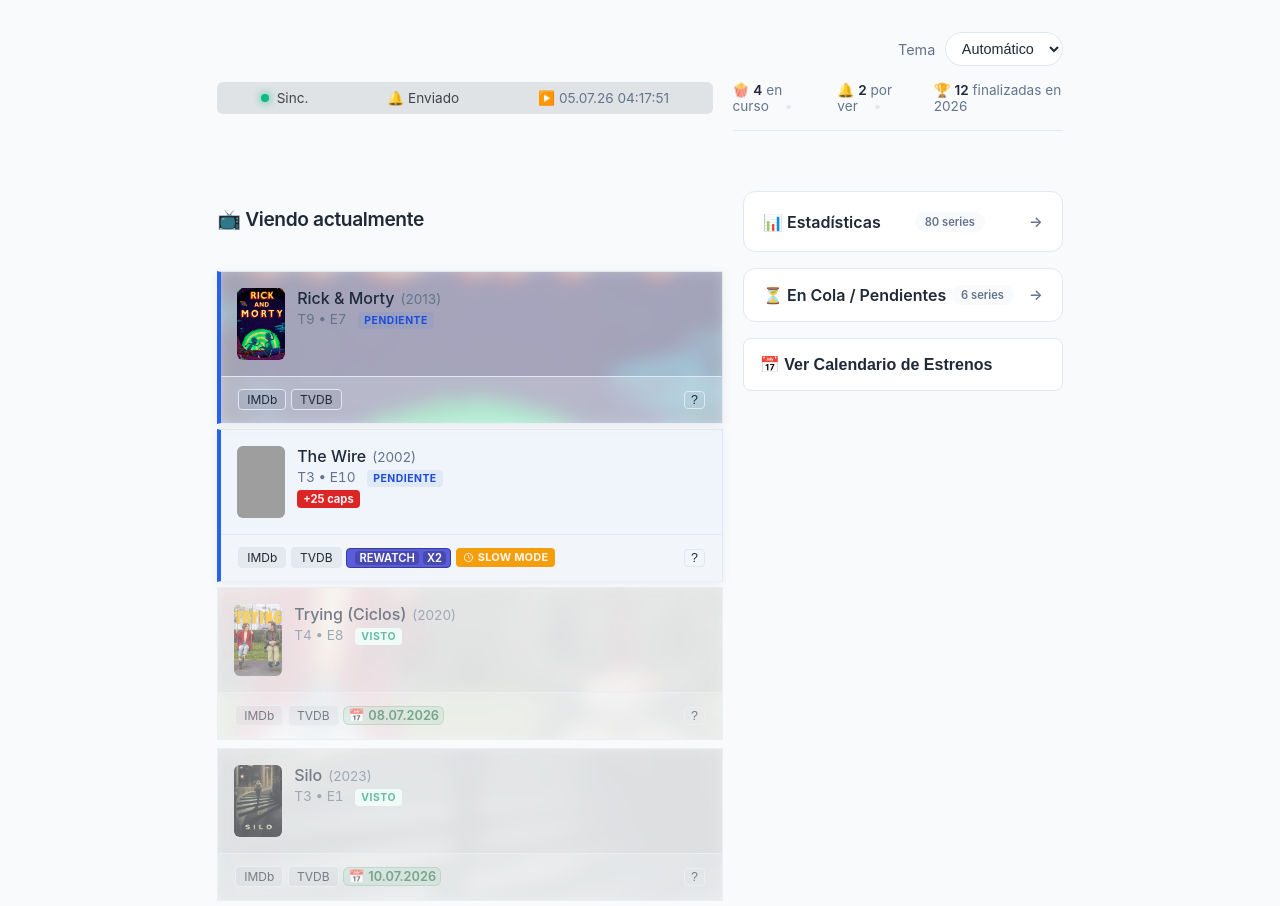
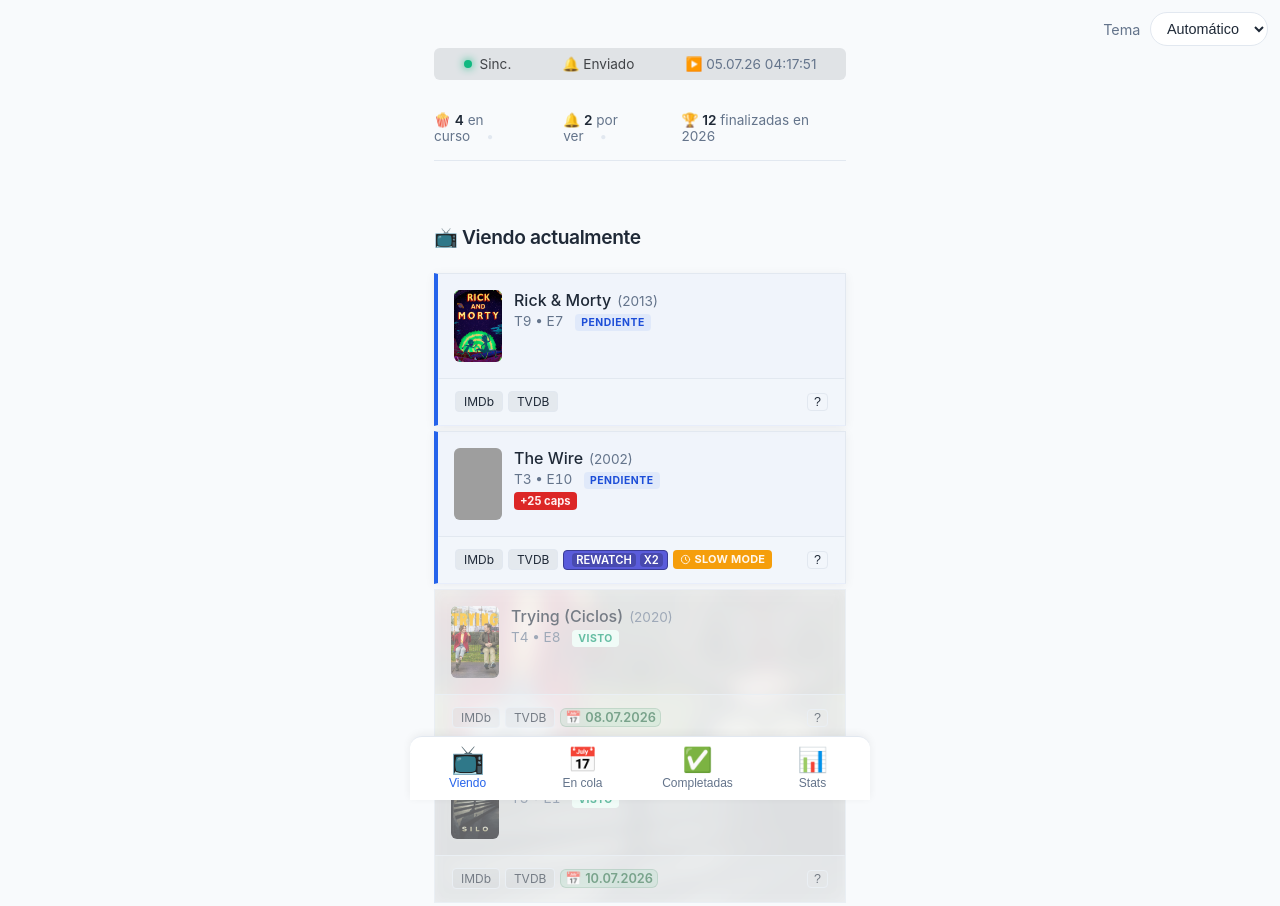
Before and after one commit to naoxink/viendo, a plain HTML site: page index.html in a window 1280 px wide. Shown: the top 906 px of the page. Drawn offline with nearby package versions, Linux system fonts and the light colour scheme; grey boxes are pictures that could not be loaded.

Commit message:
Navegación mejorada, contenido fragmentado

```diff
--- a/src/components/App.js
+++ b/src/components/App.js
@@ -1,21 +1,19 @@
 import { ref, computed, onMounted, onBeforeUnmount, watch } from 'vue'
 import { useSeriesData } from '../composables/useSeriesData.js'
-import StatusDashboard from './StatusDashboard.js'
-import StatsBar from './StatsBar.js'
-import StatsPanel from './StatsPanel.js'
-import ViendoList from './ViendoList.js'
-import HistoricoList from './HistoricoList.js'
-import EnColaList from './EnColaList.js'
-import DropeadasList from './DropeadasList.js'
-import CalendarioEstrenos from './CalendarioEstrenos.js'
+import BottomNav from './BottomNav.js'
+import ViewViendo from './views/ViewViendo.js'
+import ViewEnCola from './views/ViewEnCola.js'
+import ViewCompletadas from './views/ViewCompletadas.js'
+import ViewStats from './views/ViewStats.js'
 
 export default {
     name: 'App',
-    components: { StatusDashboard, StatsBar, StatsPanel, ViendoList, HistoricoList, EnColaList, DropeadasList, CalendarioEstrenos },
+    components: { BottomNav, ViewViendo, ViewEnCola, ViewCompletadas, ViewStats },
     setup() {
         const { data, status, lastUpdate, loading, error, añoActual, loadAll } = useSeriesData()
         const searchTerm = ref('')
         const themePreference = ref('auto')
+        const activeView = ref('viendo')
 
         const applyTheme = (preference = themePreference.value) => {
             const resolvedTheme = preference === 'auto'
@@ -40,8 +38,12 @@ export default {
                 if (storedTheme === 'auto' || storedTheme === 'light' || storedTheme === 'dark') {
                     themePreference.value = storedTheme
                 }
+                const storedView = localStorage.getItem('viendo-active-view')
+                if (storedView && ['viendo', 'en-cola', 'completadas', 'stats'].includes(storedView)) {
+                    activeView.value = storedView
+                }
             } catch (error) {
-                console.warn('No se pudo leer el tema guardado:', error)
+                console.warn('No se pudo leer las preferencias guardadas:', error)
             }
 
             applyTheme(themePreference.value)
@@ -64,6 +66,14 @@ export default {
             applyTheme(value)
         })
 
+        watch(activeView, (value) => {
+            try {
+                localStorage.setItem('viendo-active-view', value)
+            } catch (error) {
+                console.warn('No se pudo guardar la vista activa:', error)
+            }
+        })
+
         const viendo = computed(() => data.value?.viendo ?? [])
         const completadas = computed(() => data.value?.completadas ?? [])
         const dropeadas = computed(() => data.value?.dropeadas ?? [])
@@ -71,11 +81,11 @@ export default {
 
         return {
             data, status, lastUpdate, loading, error, añoActual,
-            searchTerm, themePreference, viendo, completadas, dropeadas, enCola
+            searchTerm, themePreference, activeView, viendo, completadas, dropeadas, enCola
         }
     },
     template: `
-        <main class="container">
+        <main class="app-container">
             <div class="theme-selector">
                 <label for="theme-select">Tema</label>
                 <select id="theme-select" v-model="themePreference">
@@ -85,40 +95,52 @@ export default {
                 </select>
             </div>
 
-            <div class="dashboard-shell">
-                <div class="dashboard-top">
-                    <StatusDashboard :status="status" />
-                    <StatsBar v-if="data" :viendo="viendo" :completadas="completadas" :ano-actual="añoActual" />
-                </div>
+            <div class="views-container">
+                <ViewViendo
+                    v-if="activeView === 'viendo'"
+                    :viendo="viendo"
+                    :status="status"
+                    :last-update="lastUpdate"
+                    :loading="loading"
+                    :error="error"
+                    :data="data"
+                    :completadas="completadas"
+                    :año-actual="añoActual"
+                />
 
-                <div class="dashboard-main">
-                    <section class="dashboard-primary">
-                        <h1>📺 Viendo actualmente</h1>
-                        <p v-if="loading">Cargando series...</p>
-                        <p v-else-if="error">No se ha podido cargar los datos de series. Revisa la consola para más detalles.</p>
-                        <ViendoList v-else :series="viendo" />
+                <ViewEnCola
+                    v-if="activeView === 'en-cola'"
+                    :en-cola="enCola"
+                    :viendo="viendo"
+                    :loading="loading"
+                    :error="error"
+                />
 
-                        <div class="last-update progress"><small>Actualizado el </small><small class="date">{{ lastUpdate }}</small></div>
-                    </section>
+                <ViewCompletadas
+                    v-if="activeView === 'completadas'"
+                    :completadas="completadas"
+                    :dropeadas="dropeadas"
+                    :loading="loading"
+                    :error="error"
+                    :search-term="searchTerm"
+                    @update:search-term="searchTerm = $event"
+                    :año-actual="añoActual"
+                />
 
-                    <aside class="dashboard-sidebar">
-                        <StatsPanel v-if="data" :viendo="viendo" :en-cola="enCola" :dropeadas="dropeadas" :completadas="completadas" :ano-actual="añoActual" />
-                        <EnColaList :series="enCola" />
-                        <CalendarioEstrenos :series="[...viendo, ...enCola]"></CalendarioEstrenos>
-                    </aside>
-                </div>
+                <ViewStats
+                    v-if="activeView === 'stats'"
+                    :viendo="viendo"
+                    :completadas="completadas"
+                    :dropeadas="dropeadas"
+                    :en-cola="enCola"
+                    :data="data"
+                    :loading="loading"
+                    :error="error"
+                    :año-actual="añoActual"
+                />
+            </div>
 
-                <section class="history-panel">
-                    <h1 class="history-title">✅ Completadas</h1>
-                    <div class="search-wrapper">
-                        <input type="search" id="history-search" v-model="searchTerm" placeholder="Buscar en el histórico...">
-                    </div>
-                    <div class="history-grid">
-                        <HistoricoList :completadas="completadas" :ano-actual="añoActual" :search-term="searchTerm" />
-                        <DropeadasList :series="dropeadas" :search-term="searchTerm" />
-                    </div>
-                </section>
-            </div>
+            <BottomNav :active-view="activeView" @change-view="activeView = $event" />
         </main>
     `
 }
--- /dev/null
+++ b/src/components/BottomNav.js
@@ -0,0 +1,47 @@
+export default {
+    name: 'BottomNav',
+    props: {
+        activeView: String
+    },
+    emits: ['change-view'],
+    template: `
+        <nav class="bottom-nav">
+            <button
+                class="nav-item"
+                :class="{ active: activeView === 'viendo' }"
+                @click="$emit('change-view', 'viendo')"
+                title="Series que estoy viendo"
+            >
+                <span class="nav-icon">📺</span>
+                <span class="nav-label">Viendo</span>
+            </button>
+            <button
+                class="nav-item"
+                :class="{ active: activeView === 'en-cola' }"
+                @click="$emit('change-view', 'en-cola')"
+                title="Series en cola de espera"
+            >
+                <span class="nav-icon">📅</span>
+                <span class="nav-label">En cola</span>
+            </button>
+            <button
+                class="nav-item"
+                :class="{ active: activeView === 'completadas' }"
+                @click="$emit('change-view', 'completadas')"
+                title="Series completadas y dropeadas"
+            >
+                <span class="nav-icon">✅</span>
+                <span class="nav-label">Completadas</span>
+            </button>
+            <button
+                class="nav-item"
+                :class="{ active: activeView === 'stats' }"
+                @click="$emit('change-view', 'stats')"
+                title="Estadísticas y dashboard"
+            >
+                <span class="nav-icon">📊</span>
+                <span class="nav-label">Stats</span>
+            </button>
+        </nav>
+    `
+}
--- /dev/null
+++ b/src/components/views/ViewCompletadas.js
@@ -0,0 +1,37 @@
+import HistoricoList from '../HistoricoList.js'
+import DropeadasList from '../DropeadasList.js'
+
+export default {
+    name: 'ViewCompletadas',
+    components: { HistoricoList, DropeadasList },
+    props: {
+        completadas: Array,
+        dropeadas: Array,
+        loading: Boolean,
+        error: String,
+        searchTerm: String,
+        añoActual: Number
+    },
+    emits: ['update:searchTerm'],
+    template: `
+        <div class="view view-completadas">
+            <section class="view-content">
+                <h1>✅ Completadas y dropeadas</h1>
+                <div class="search-wrapper">
+                    <input
+                        type="search"
+                        v-model="searchTerm"
+                        @input="$emit('update:searchTerm', $event.target.value)"
+                        placeholder="Buscar en el histórico..."
+                    >
+                </div>
+                <p v-if="loading">Cargando series...</p>
+                <p v-else-if="error">No se ha podido cargar los datos de series. Revisa la consola para más detalles.</p>
+                <div v-else class="history-grid">
+                    <HistoricoList :completadas="completadas" :ano-actual="añoActual" :search-term="searchTerm" />
+                    <DropeadasList :series="dropeadas" :search-term="searchTerm" />
+                </div>
+            </section>
+        </div>
+    `
+}
--- /dev/null
+++ b/src/components/views/ViewEnCola.js
@@ -0,0 +1,26 @@
+import EnColaList from '../EnColaList.js'
+import CalendarioEstrenos from '../CalendarioEstrenos.js'
+
+export default {
+    name: 'ViewEnCola',
+    components: { EnColaList, CalendarioEstrenos },
+    props: {
+        enCola: Array,
+        viendo: Array,
+        loading: Boolean,
+        error: String
+    },
+    template: `
+        <div class="view view-en-cola">
+            <section class="view-content">
+                <h1>📅 Series en cola</h1>
+                <p v-if="loading">Cargando series...</p>
+                <p v-else-if="error">No se ha podido cargar los datos de series. Revisa la consola para más detalles.</p>
+                <template v-else>
+                    <EnColaList :series="enCola" />
+                    <CalendarioEstrenos :series="[...viendo, ...enCola]"></CalendarioEstrenos>
+                </template>
+            </section>
+        </div>
+    `
+}
--- /dev/null
+++ b/src/components/views/ViewStats.js
@@ -0,0 +1,33 @@
+import StatsPanel from '../StatsPanel.js'
+
+export default {
+    name: 'ViewStats',
+    components: { StatsPanel },
+    props: {
+        viendo: Array,
+        completadas: Array,
+        dropeadas: Array,
+        enCola: Array,
+        data: Object,
+        loading: Boolean,
+        error: String,
+        añoActual: Number
+    },
+    template: `
+        <div class="view view-stats">
+            <section class="view-content">
+                <h1>📊 Estadísticas</h1>
+                <p v-if="loading">Cargando estadísticas...</p>
+                <p v-else-if="error">No se ha podido cargar los datos. Revisa la consola para más detalles.</p>
+                <StatsPanel
+                    v-else
+                    :viendo="viendo"
+                    :en-cola="enCola"
+                    :dropeadas="dropeadas"
+                    :completadas="completadas"
+                    :ano-actual="añoActual"
+                />
+            </section>
+        </div>
+    `
+}
--- /dev/null
+++ b/src/components/views/ViewViendo.js
@@ -0,0 +1,34 @@
+import StatusDashboard from '../StatusDashboard.js'
+import StatsBar from '../StatsBar.js'
+import ViendoList from '../ViendoList.js'
+
+export default {
+    name: 'ViewViendo',
+    components: { StatusDashboard, StatsBar, ViendoList },
+    props: {
+        viendo: Array,
+        status: Object,
+        lastUpdate: String,
+        loading: Boolean,
+        error: String,
+        data: Object,
+        completadas: Array,
+        añoActual: Number
+    },
+    template: `
+        <div class="view view-viendo">
+            <div class="view-header">
+                <StatusDashboard :status="status" />
+                <StatsBar v-if="data" :viendo="viendo" :completadas="completadas" :ano-actual="añoActual" />
+            </div>
+
+            <section class="view-content">
+                <h1>📺 Viendo actualmente</h1>
+                <p v-if="loading">Cargando series...</p>
+                <p v-else-if="error">No se ha podido cargar los datos de series. Revisa la consola para más detalles.</p>
+                <ViendoList v-else :series="viendo" />
+                <div class="last-update progress"><small>Actualizado el </small><small class="date">{{ lastUpdate }}</small></div>
+            </section>
+        </div>
+    `
+}
--- a/style.css
+++ b/style.css
@@ -1541,3 +1541,190 @@ summary::after {
         transform: translateY(0);
     }
 }
+
+/* ==========================================
+   BOTTOM NAVIGATION BAR (MOBILE APP STYLE)
+   ========================================== */
+
+.app-container {
+    display: flex;
+    flex-direction: column;
+    height: 100vh;
+    width: 100%;
+    margin: 0;
+    padding: 0;
+    background-color: var(--bg);
+    color: var(--text);
+}
+
+.theme-selector {
+    position: absolute;
+    top: 0.75rem;
+    right: 0.75rem;
+    z-index: 10;
+}
+
+.views-container {
+    flex: 1;
+    overflow-y: auto;
+    overflow-x: hidden;
+    padding: 1.5rem;
+    padding-bottom: 5rem;
+    max-width: 460px;
+    margin: 0 auto;
+    width: 100%;
+    box-sizing: border-box;
+}
+
+.view {
+    animation: fadeInView 0.3s ease-in-out;
+}
+
+@keyframes fadeInView {
+    from {
+        opacity: 0;
+        transform: translateY(8px);
+    }
+    to {
+        opacity: 1;
+        transform: translateY(0);
+    }
+}
+
+.view-header {
+    display: flex;
+    flex-direction: column;
+    gap: 1rem;
+    margin-bottom: 1.5rem;
+}
+
+.view-content {
+    display: flex;
+    flex-direction: column;
+}
+
+.view-content > h1 {
+    margin-top: 0;
+    margin-bottom: 1.5rem;
+}
+
+.bottom-nav {
+    position: fixed;
+    bottom: 0;
+    left: 0;
+    right: 0;
+    height: 4rem;
+    background-color: var(--surface);
+    border-top: 1px solid var(--border);
+    display: flex;
+    justify-content: space-around;
+    align-items: center;
+    z-index: 1000;
+    box-shadow: 0 -2px 8px var(--section-shadow);
+    max-width: 460px;
+    margin: 0 auto;
+    width: 100%;
+    box-sizing: border-box;
+}
+
+.nav-item {
+    display: flex;
+    flex-direction: column;
+    align-items: center;
+    justify-content: center;
+    gap: 0.25rem;
+    padding: 0.5rem;
+    border: none;
+    background: none;
+    color: var(--text-muted);
+    cursor: pointer;
+    transition: all 0.2s ease;
+    flex: 1;
+    height: 100%;
+    font-size: 0.75rem;
+    font-weight: 500;
+}
+
+.nav-item:hover {
+    color: var(--text);
+}
+
+.nav-item.active {
+    color: var(--accent);
+}
+
+.nav-item.active .nav-icon {
+    transform: scale(1.15);
+}
+
+.nav-icon {
+    font-size: 1.5rem;
+    line-height: 1;
+    transition: transform 0.2s ease;
+}
+
+.nav-label {
+    font-size: 0.75rem;
+    white-space: nowrap;
+    overflow: hidden;
+    text-overflow: ellipsis;
+    max-width: 100%;
+}
+
+/* Ajustes para layouts en las vistas */
+.history-grid {
+    display: flex;
+    flex-direction: column;
+    gap: 1rem;
+}
+
+/* ==========================================
+   MEDIA QUERIES: RESPONSIVE BOTTOM NAV
+   ========================================== */
+@media (max-width: 768px) {
+    body {
+        padding: 0;
+    }
+
+    .container {
+        max-width: 100%;
+    }
+
+    .app-container {
+        height: 100vh;
+    }
+
+    .views-container {
+        max-width: 100%;
+        padding-bottom: 5rem;
+    }
+
+    .bottom-nav {
+        max-width: 100%;
+    }
+
+    .theme-selector {
+        top: 0.5rem;
+        right: 0.5rem;
+    }
+}
+
+@media (min-width: 769px) {
+    body {
+        padding: 1.5rem;
+    }
+
+    .app-container {
+        height: auto;
+        max-width: 460px;
+        margin: 0 auto;
+    }
+
+    .views-container {
+        padding-bottom: 6rem;
+    }
+
+    .bottom-nav {
+        border-radius: 12px 12px 0 0;
+    }
+}
```
